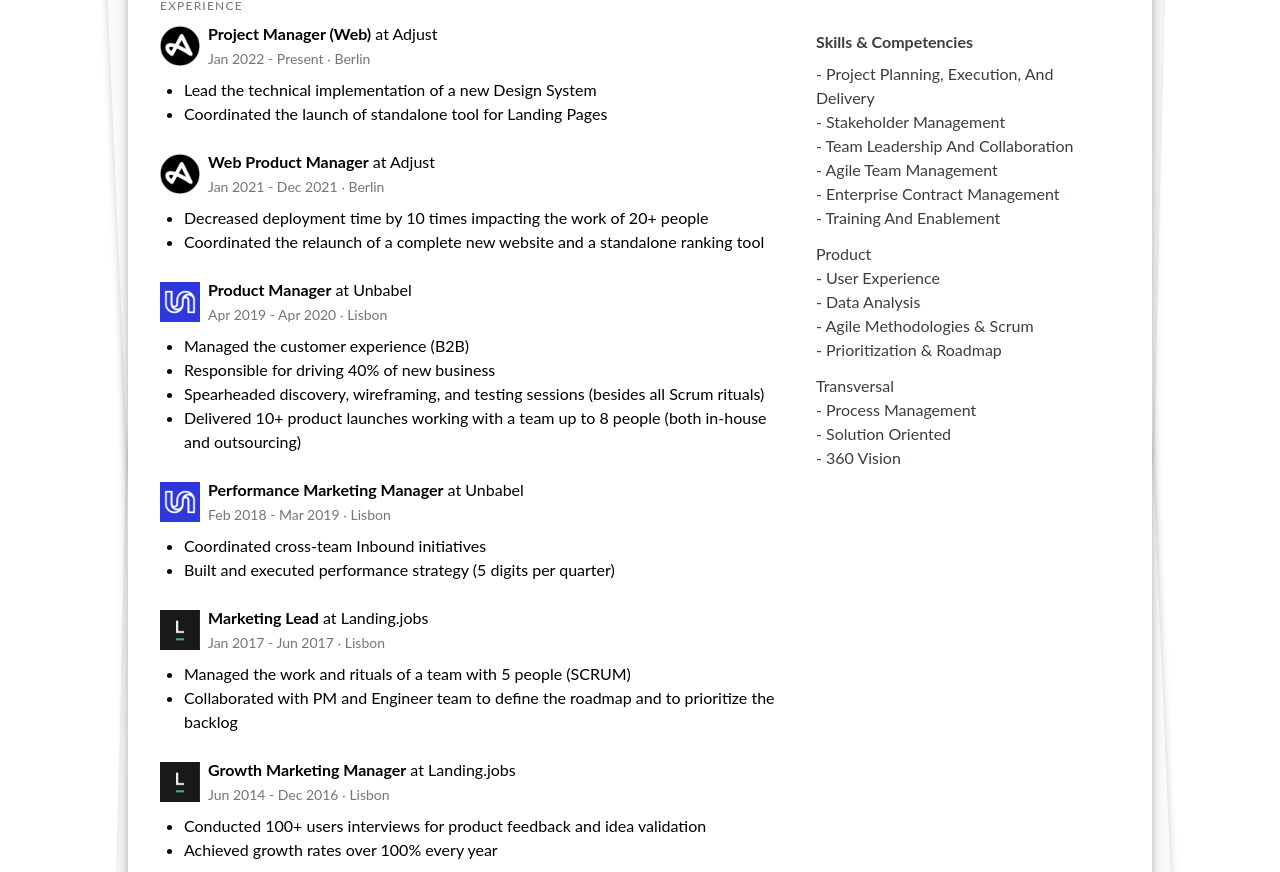
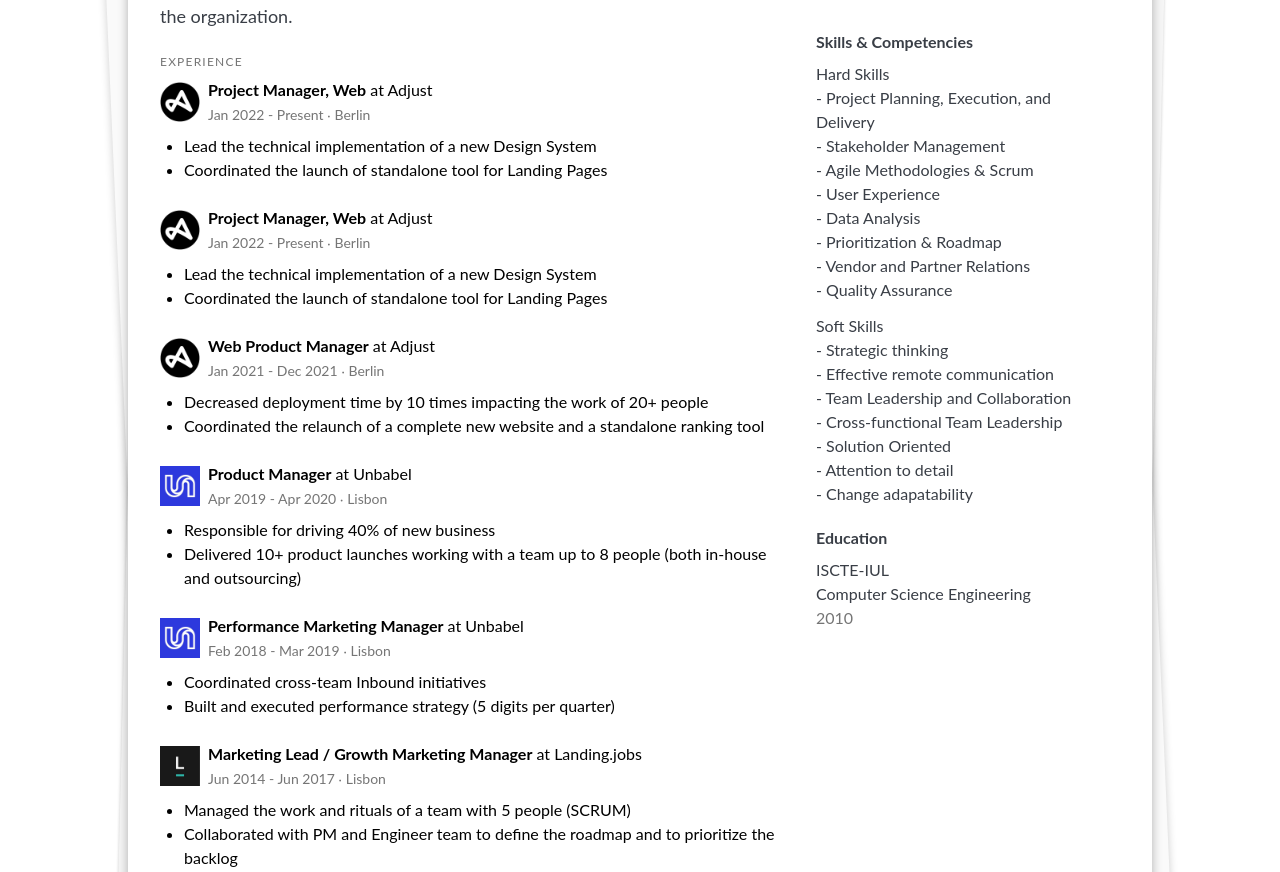
Before and after one commit to ftpaul/ftpaul, a Next.js app: page /resume in a window 1280 px wide. Shown: the part 510-1382 px from the top of the page. Built offline with nearby package versions, Linux system fonts and the light colour scheme.

Commit message:
update resume content

```diff
--- a/app/resume/page.tsx
+++ b/app/resume/page.tsx
@@ -90,10 +90,21 @@
           <div className="pb-3" key={group.name}>
             <p className="text-base capitalize text-gray-500 pb-0" >{group.name}</p>
              {group.individuals.map(individuals => (
-              <p className="text-base capitalize text-gray-500" key={individuals}> - {individuals}</p>
+              <p className="text-base text-gray-500" key={individuals}> - {individuals}</p>
             ))}
           </div>
         ))}
+      </div>
+
+      <div className="pb-2 xs:hidden">
+        <p className="text-base pb-2 font-bold text-gray-500">Education</p>
+
+          <div className="pb-3" >
+            <p className="text-base capitalize text-gray-500 pb-0" >{content.education.school}</p>
+            <p className="text-base text-gray-500" >{content.education.course}</p>
+            <p className="text-base text-gray-300" >{content.education.description}</p>
+          </div>
+
       </div>
 
 
--- a/content/jobHistory.json
+++ b/content/jobHistory.json
@@ -1,7 +1,20 @@
 [
     {
       "company": "Adjust",
-      "role": "Project Manager (Web)",
+      "role": "Project Manager, Web",
+      "logo": "/images/adjust.png",
+      "location": "Berlin",
+      "start_date": "Jan 2022",
+      "end_date": "Present",
+      "featured_date": "2022 - Present",
+      "description": [
+        "Lead the technical implementation of a new Design System",
+        "Coordinated the launch of standalone tool for Landing Pages"
+      ]
+    },
+    {
+      "company": "Adjust",
+      "role": "Project Manager, Web",
       "logo": "/images/adjust.png",
       "location": "Berlin",
       "start_date": "Jan 2022",
@@ -34,9 +47,7 @@
       "end_date": "Apr 2020",
       "featured_date": "2019 - 2020",
       "description": [
-        "Managed the customer experience (B2B)",
         "Responsible for driving 40% of new business",
-        "Spearheaded discovery, wireframing, and testing sessions (besides all Scrum rituals)",
         "Delivered 10+ product launches working with a team up to 8 people (both in-house and outsourcing)"
       ]
     },
@@ -55,24 +66,14 @@
     },
     {
       "company": "Landing.jobs",
-      "role": "Marketing Lead",
+      "role": "Marketing Lead / Growth Marketing Manager",
       "logo": "/images/landingjobs.png",
       "location": "Lisbon",
-      "start_date": "Jan 2017",
+      "start_date": "Jun 2014",
       "end_date": "Jun 2017",
       "description": [
         "Managed the work and rituals of a team with 5 people (SCRUM)",
-        "Collaborated with PM and Engineer team to define the roadmap and to prioritize the backlog"
-      ]
-    },
-    {
-      "company": "Landing.jobs",
-      "role": "Growth Marketing Manager",
-      "logo": "/images/landingjobs.png",
-      "location": "Lisbon",
-      "start_date": "Jun 2014",
-      "end_date": "Dec 2016",
-      "description": [
+        "Collaborated with PM and Engineer team to define the roadmap and to prioritize the backlog",
         "Conducted 100+ users interviews for product feedback and idea validation",
         "Achieved growth rates over 100% every year"
       ]
--- a/content/resume.json
+++ b/content/resume.json
@@ -1,14 +1,12 @@
 {
     "name": "Paulo Teixeira",
     "title": "Senior Project Manager, Web",
-    "summary": "I am Senior Project Manager with a strong IT and marketing background, skilled at aligning technical and business goals. I lead cross-functional teams globally, foster agile collaboration, and build trusted relationships with senior stakeholders.",
-    "education": [
-      {
-        "school": "ISCTE-IUL",
-        "course": "Computer Engineer",
-        "description": "something"
-      }
-    ],
+    "summary": "I am Senior Project Manager with a strong IT and marketing background, skilled at aligning technical and business goals. I lead cross-functional teams globally, foster agile collaboration, and build trusted relationships with senior stakeholders.  I’m committed to delivering results with clarity, from detailed roadmaps to accessible documentation, making every project a strategic win for the organization.",
+    "education": {
+      "school": "ISCTE-IUL",
+      "course": "Computer Science Engineering",
+      "description": "2010"
+    },
     "details": {
       "picture": "/paulo-teixeira-resume.png",
       "contacts": {
@@ -26,31 +24,28 @@
     },
     "industry_knowledge": [
       {
-        "name": "",
+        "name": "Hard skills",
         "individuals": [
-          "Project planning, execution, and delivery",
+          "Project Planning, Execution, and Delivery",
           "Stakeholder Management",
-          "Team Leadership and Collaboration",
-          "Agile Team Management",
-          "Enterprise Contract Management",
-          "Training and enablement "
+          "Agile Methodologies & Scrum",
+          "User Experience",
+          "Data Analysis",
+          "Prioritization & Roadmap",
+          "Vendor and Partner Relations",
+          "Quality Assurance"
         ]
       },
       {
-        "name": "Product",
+        "name": "Soft skills",
         "individuals": [
-          "User Experience",
-          "Data Analysis",
-          "Agile Methodologies & Scrum",
-          "Prioritization & Roadmap"
-        ]
-      },
-      {
-        "name": "transversal",
-        "individuals": [
-          "Process Management",
+          "Strategic thinking",
+          "Effective remote communication",
+          "Team Leadership and Collaboration",
+          "Cross-functional Team Leadership",
           "Solution Oriented",
-          "360 Vision"
+          "Attention to detail",
+          "Change adapatability"
         ]
       }
     ],
```
